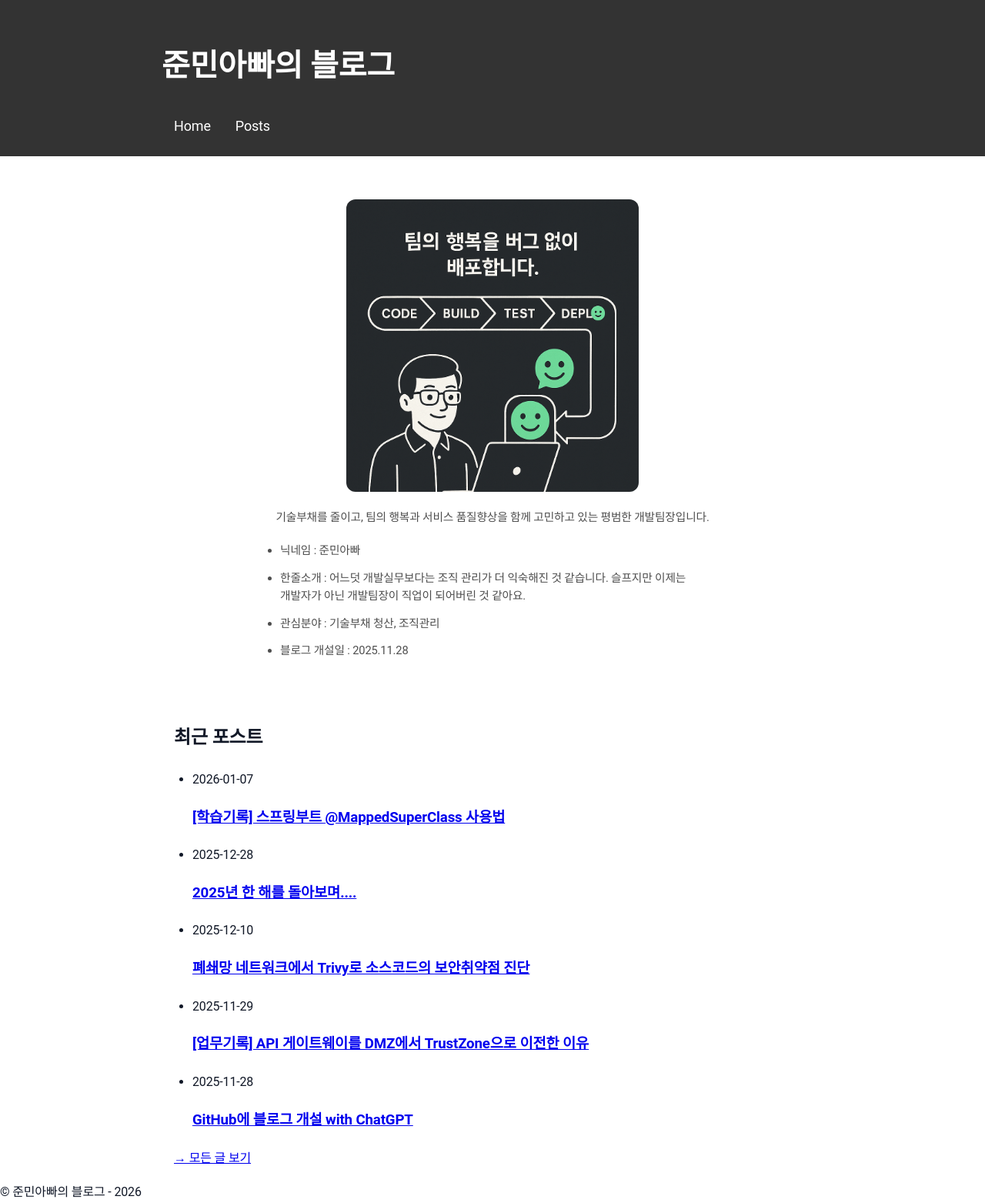
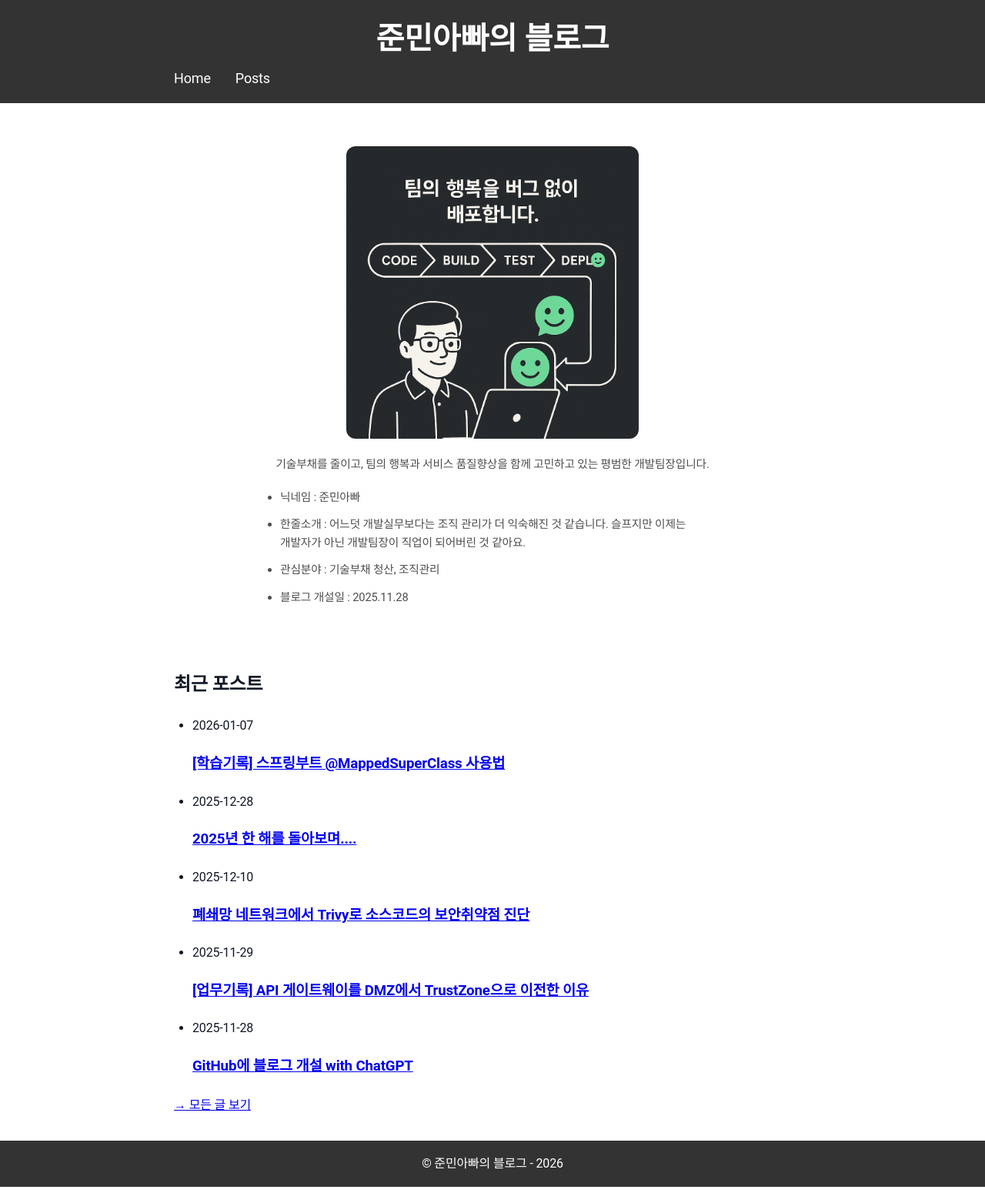
Before and after one commit to sanghoon-lee/sanghoon-lee.github.io, a Jekyll site: the page built from index.md, in a window 1280 px wide. Shown: the whole page at 77% size. Built offline with Jekyll 4.4.1, drawn with Linux system fonts in a browser that asks for light colours; after the commit the page ends 1542 px from its top, so only the background shows below that.

Commit message:
main.scss 수정

```diff
--- a/assets/main.scss
+++ b/assets/main.scss
@@ -39,7 +39,7 @@ body {
   background-color: #333; /* 검정색 배경 */
   color: #fff;
   width: 100%; /* 화면 가로 폭에 맞추기 */
-  padding: 1.5rem 0; /* 상하 여백 */
+  padding: 1rem 0; /* 상하 여백을 줄여 세로 폭을 작게 */
   margin: 0;
   text-align: center; /* 중앙 정렬 */
 }
@@ -47,13 +47,13 @@ body {
 .site-title {
   font-size: 2.5rem;
   font-weight: bold;
-  display: flex;
-  justify-content: flex-start; /* 메뉴 항목을 왼쪽 정렬 */
-  padding: 0;
+  text-align: center; /* 중앙 정렬 */
+  margin: 0;
+  padding-left: 1rem; /* 왼쪽 여백 추가 */
+  padding-right: 1rem; /* 오른쪽 여백 추가 */
   max-width: var(--content-max); /* 본문과 동일한 폭 */
   margin-left: auto;
-  margin-right: auto;
-  position: relative;
+  margin-right: auto; /* 중앙 정렬 */
 }
 
 .site-title a {
@@ -176,3 +176,22 @@ button.copy-btn {
 button.copy-btn:hover {
   background-color: #2779bd;
 }
+
+/* ================================
+   푸터 영역 스타일
+   ================================ */
+
+/* 푸터 */
+.site-footer {
+  background-color: #333; /* 검정색 배경 */
+  color: #fff;
+  text-align: center; /* 중앙 정렬 */
+  padding: 1rem;
+  margin-top: 2rem; /* 푸터 위 여백 */
+  width: 100%;
+}
+
+.site-footer p {
+  margin: 0;
+  font-size: 1rem;
+}
```
